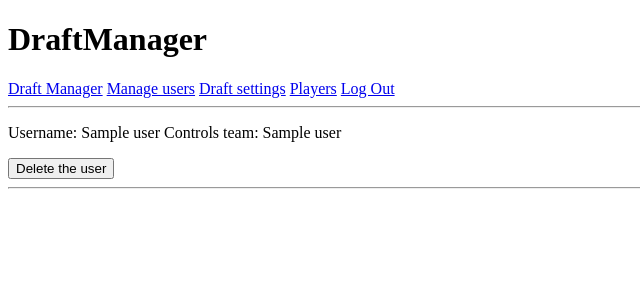
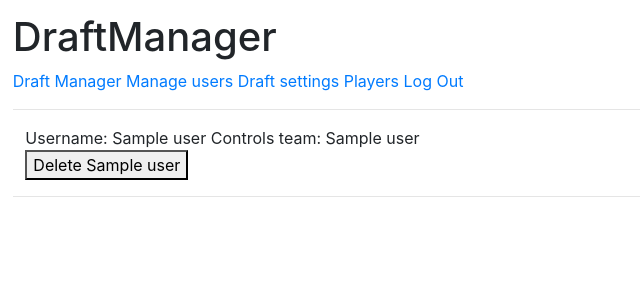
Before and after one commit to juaxE/DraftManager, a Flask app: template templates/users.html in a window 1280 px wide. Shown: the top 300 px of the page, without its empty margins (0-640 px from the left). Run offline with Flask 3, Linux system fonts and the light colour scheme; the visitor is signed in with stand-in values (Sample User, id 1); the template is opened without the code that fills it: most values are stand-ins (such as "Sample title", 1, 10 or a date in 2020).

Commit message:
Bootstrap added and some initial customization of UI

```diff
--- /dev/null
+++ b/static/custom.css
@@ -0,0 +1,18 @@
+body {
+    margin: 1%;
+
+
+}
+
+table {
+    width: 50%;
+}
+div {
+    margin: 1%;
+}
+
+td, th {
+    border-style: solid;
+    border-color: black;
+    border-width: 1px;
+}
--- a/templates/layout.html
+++ b/templates/layout.html
@@ -1,4 +1,8 @@
 <!doctype html>
+<meta name="viewport" content="width=device-width, initial-scale=1, shrink-to-fit=no">
+<link rel="stylesheet" href="https://cdn.jsdelivr.net/npm/bootstrap@4.5.3/dist/css/bootstrap.min.css" integrity="sha384-TX8t27EcRE3e/ihU7zmQxVncDAy5uIKz4rEkgIXeMed4M0jlfIDPvg6uqKI2xXr2" crossorigin="anonymous">
+<link rel="stylesheet" type="text/css" href="/static/custom.css">
+
 <title>DraftManager - {% block title %}{% endblock %}</title>
 <h1>DraftManager</h1>
 <a href="/">Draft Manager</a>
--- a/templates/list.html
+++ b/templates/list.html
@@ -2,7 +2,9 @@
 {% block title %}My draft list{% endblock %}
 {% block content %}
 <h2>My list</h2>
+
 {% for item in currentList %}
+
 {{item}}
 {% endfor %}
 <h3>Available players</h3>
--- a/templates/register.html
+++ b/templates/register.html
@@ -1,4 +1,8 @@
 <!doctype html>
+<meta name="viewport" content="width=device-width, initial-scale=1, shrink-to-fit=no">
+<link rel="stylesheet" href="https://cdn.jsdelivr.net/npm/bootstrap@4.5.3/dist/css/bootstrap.min.css" integrity="sha384-TX8t27EcRE3e/ihU7zmQxVncDAy5uIKz4rEkgIXeMed4M0jlfIDPvg6uqKI2xXr2" crossorigin="anonymous">
+<link rel="stylesheet" type="text/css" href="/static/custom.css">
+
 <title>DraftManager - Register</title>
 <h1>DraftManager</h1>
 
--- a/templates/users.html
+++ b/templates/users.html
@@ -5,19 +5,23 @@
 {% if session.admin %}
 
 {% for user in usersListed %}
+<div>
 <form action="/deleteUser" method="POST" onsubmit="return confirm('Are you sure you want to delete {{ user[1] }}?')">
 <input type="hidden" name="id" value="{{ user[0] }}">
 
 {% if user[2] == NULL %}
-<p>Username: {{ user[1] }} Controls team: none</p>
+<p>Username: {{ user[1] }} Controls team: none
 
 {% else %}
-<p>Username: {{ user[1] }} Controls team: {{ user[2] }}</p>
+<p>Username: {{ user[1] }} Controls team: {{ user[2] }}
 
 {% endif %}
+<br>
+<button type="submit">Delete {{ user[1] }}</button>
+</p>
+</form>
+</div>
 
-<button type="submit">Delete the user</button>
-</form>
 {% endfor %}
 
 
```
Also changed, not shown: templates/index.html (+11 -6 lines).
